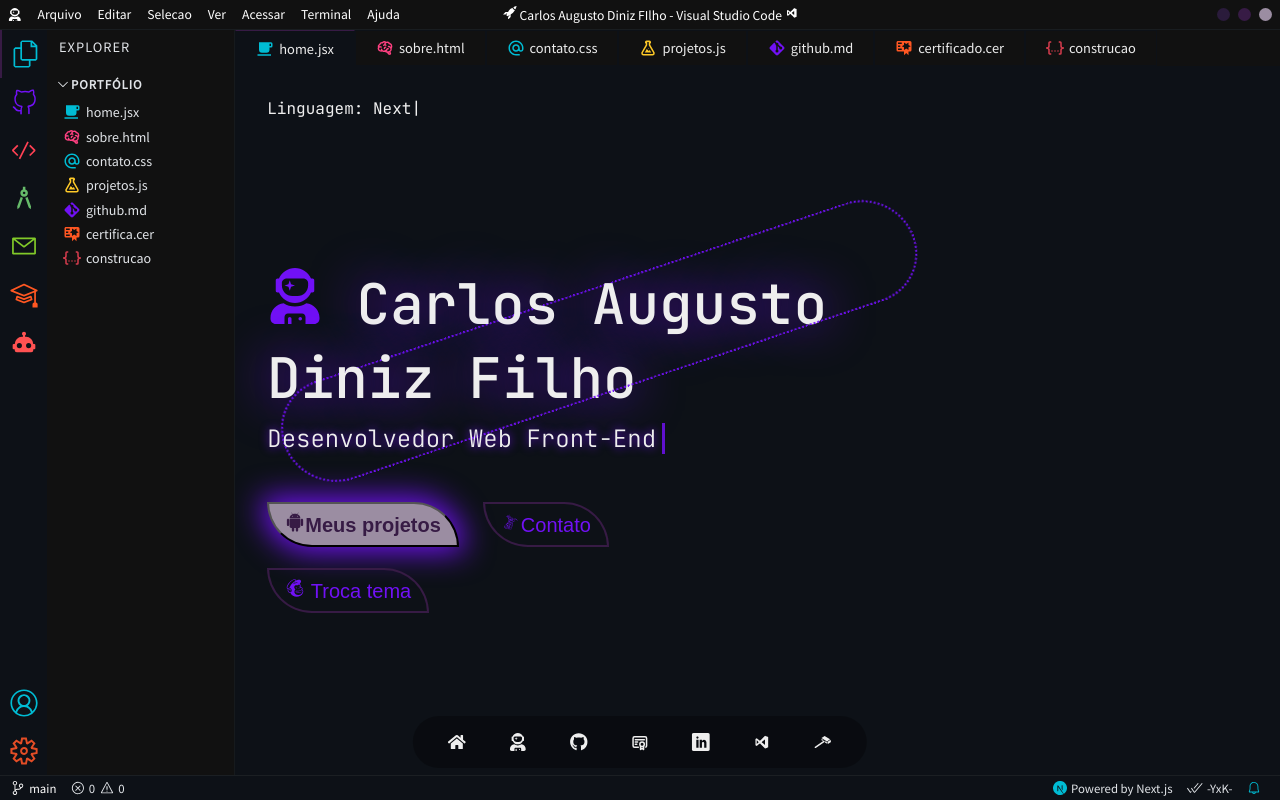
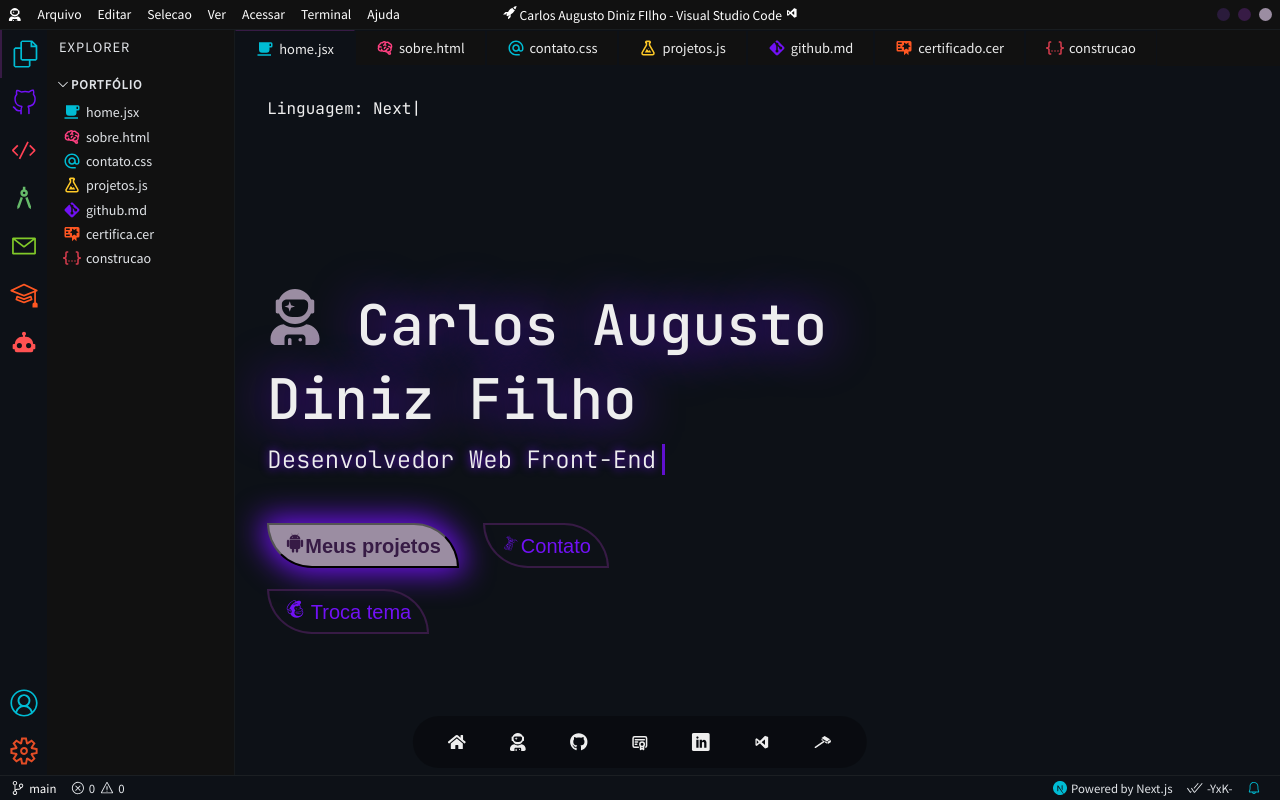
Before and after one commit to ysneshy/portfolio-carlos-filho, a Next.js app: page / in a window 1280 px wide. Both pictures are taken after a click on the button "Contato". Built offline with nearby package versions, Linux system fonts and the light colour scheme.

Commit message:
ATT-03 :closed_lock_with_key::bug::zap::rocket:

```diff
--- a/pages/index.jsx
+++ b/pages/index.jsx
@@ -7,6 +7,7 @@ import { FaUserAstronaut, } from "react-icons/fa";
 import { FaMailchimp } from "react-icons/fa";
 import { Fade, Rotate, Zoom, Swing, Flip } from 'react-reveal';
 import { DiAndroid, DiMsqlServer } from "react-icons/di";
+
 
 export default function HomePage() {
 
@@ -35,10 +36,11 @@ export default function HomePage() {
       )
       }
       <br></br>
+
+      <br></br>
       <div>
       </div>
       <div className={styles.container}>
-
         <div className={styles.foreground}>
           <div className={styles.content}>
             <Flip delay={3000} count={2}>
@@ -57,11 +59,12 @@ export default function HomePage() {
                 <button className={styles.outlined}><FaMailchimp />&nbsp;Troca tema</button>
               </Link>
           </div>
+
           <div>
           </div>
           <div className={styles.illustration} >
             <Flip delay={6000} count={2}>
-              <img src="background.svg"  width="290px" alt="software" />
+              <span><img src="background.svg"  width="290px" alt="software" /></span>
             </Flip>
           </div>
         </div>
--- a/styles/HomePage.module.css
+++ b/styles/HomePage.module.css
@@ -6,7 +6,10 @@
   height: 75vh;
   flex-direction: column;
   position: relative;
+
 }
+
+
 
 .background {
   font-size: 5rem;
@@ -64,7 +67,7 @@
 
 /* efeito astronalta roxo */
 .name span {
-  color: rgba(113, 17, 245);
+  color: #9B8DA2;
 }
 
 .name p {
@@ -73,7 +76,7 @@
 
 /*translation astronault*/
 .name span:hover {
-  color: #ff0000;
+  color: rgb(191, 64, 64);
   -webkit-transition: all 1s ease-out;
   -moz-transition: all 1s ease-out;
   transition: all 1s ease-out;
@@ -152,51 +155,6 @@
 }
 
 
-
-/*teste*/
-.name {
-
-  transform: translateX(-50%) translateY(-50%);
-}
-
-.name:before,
-.name:after {
-  content: '';
-  padding: .9em .4em;
-  position: absolute;
-  left: 50%;
-  width: 100%;
-  top: 50%;
-  display: block;
-  border-radius: 90px 100px 90px 100px;
-  border: 2px dotted #7111F5;
-  transform: translateX(-50%) translateY(-50%) rotate(0deg);
-  animation: 10s infinite alternate ease-in-out tipsy;
-}
-
-.name:before {
-  border-color: #7111F5 #7111F5 rgba(0, 0, 0, 0) rgba(0, 0, 0, 0);
-  z-index: -1;
-}
-
-.name:after {
-  border-color: rgba(0, 0, 0, 0) rgba(0, 0, 0, 0) #7111F5 #7111F5;
-  /*box-shadow: 25px 25px 25px rgba(46, 46, 49, .8);*/
-}
-
-@keyframes tipsy {
-  0% {
-    transform: translateX(-50%) translateY(-50%) rotate(0deg);
-  }
-  100% {
-    transform: translateX(-50%) translateY(-50%) rotate(360deg);
-  }
-}
-
-
-
-/*teste*/
-
 /* botoes gostosos */
 .button {
   background: rgb(155, 141, 162);
@@ -250,6 +208,7 @@
   justify-content: center;
   background-repeat: round;
 }
+
 
 .illustration {
 
```
Also changed, not shown: pages/index copy.jsx (deleted, +0 -80 lines).
